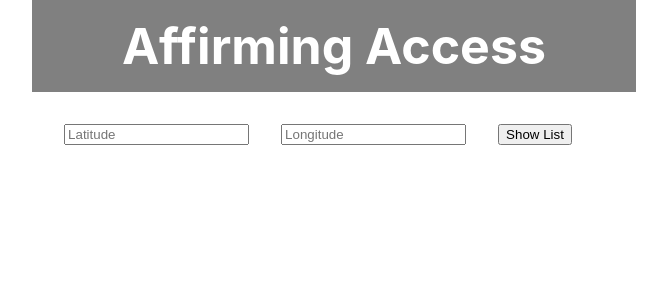
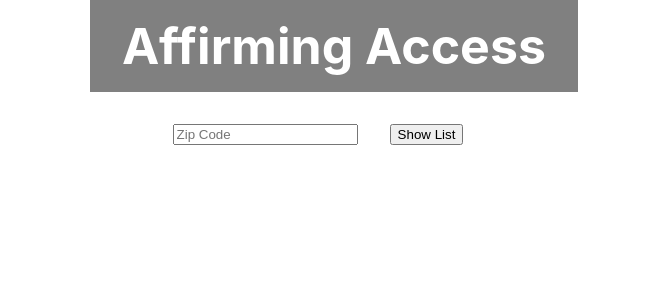
Before and after one commit to hayleyw7/affirming-access, a React (Create React App) app: page / in a window 1280 px wide. Shown: the top 300 px of the page, without its empty margins (322-989 px from the left). Built offline with nearby package versions, Linux system fonts and the light colour scheme.

Commit message:
Get cards to display when zip searched

```diff
--- a/src/components/App/App.js
+++ b/src/components/App/App.js
@@ -18,7 +18,7 @@ class App extends Component {
     fetch(url)
       .then(response => response.json())
       .then(data => {
-        console.log(data)
+        // console.log(data)
         this.setState({restrooms: data})
       })
       .catch(error => this.setState({errorKey: error})
--- a/src/components/Form/Form.js
+++ b/src/components/Form/Form.js
@@ -5,10 +5,8 @@ class Form extends Component {
   constructor( props ) {
     super();
     this.state = {
-      lat: '',
-      // 39.7331
-      long: ''
-      // -104.9524
+      zip: '',
+      errorKey: ''
     }
   }
 
@@ -16,16 +14,29 @@ class Form extends Component {
     this.setState({ [event.target.name]: event.target.value });
   }
 
-  handleClick = event => {
-    event.preventDefault();
-    // console.log(this.state.lat)
-    this.props.fetchRestrooms(this.state.lat, this.state.long);
-    // this.clearInputs();
+  fetchZip = (zip) => {
+    const url = `https://api.zippopotam.us/us/${zip}`
+
+    return fetch(url)
+      .then(response => response.json())
+      .then(data => {
+        return data.places
+      })
+      .catch(error => this.setState({errorKey: error})
+    )
   }
 
-  // clearInputs = () => {
-  //   this.setState({ lat: '', long: '' });
-  // }
+  handleClick = async (event) => {
+    event.preventDefault();
+    let places = await this.fetchZip(this.state.zip)
+    console.log(places)
+    this.props.fetchRestrooms(places[0].latitude, places[0].longitude);
+    this.clearInputs();
+  }
+
+  clearInputs = () => {
+    this.setState({ lat: '', long: '' });
+  }
 
   render() {
     return (
@@ -33,17 +44,9 @@ class Form extends Component {
         <form>
           <input
             type='text'
-            placeholder='Latitude'
-            name='lat'
+            placeholder='Zip Code'
+            name='zip'
             // value={this.state.lat}
-            onChange={event => this.handleChange(event)}
-          />
-
-          <input
-            type='text'
-            placeholder='Longitude'
-            name='long'
-            // value={this.state.long}
             onChange={event => this.handleChange(event)}
           />
 
```
